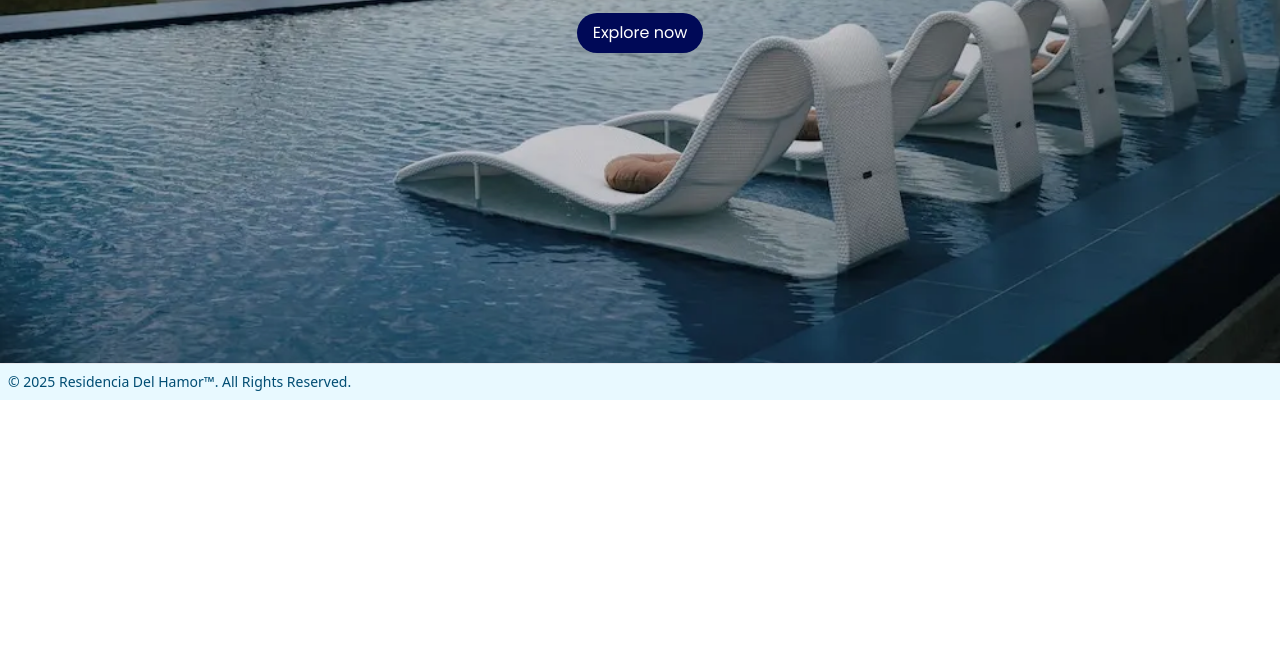
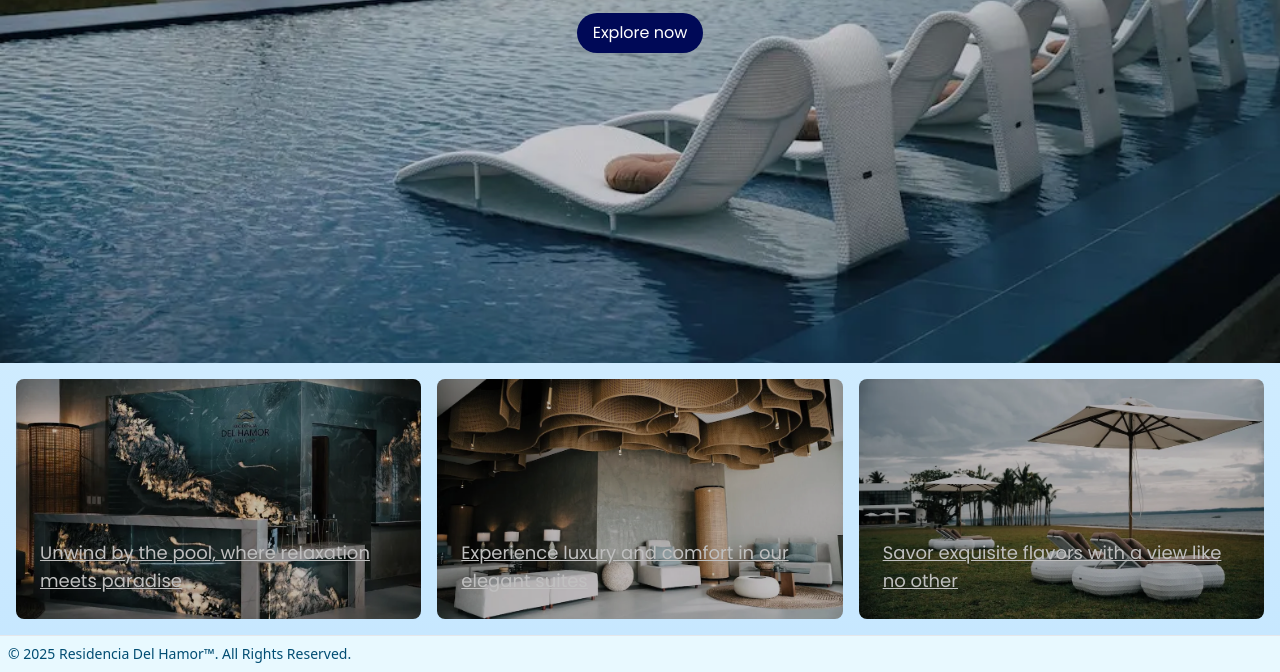
Before and after one commit to faithgutzperl/RecidenciaDelHamor-Webapp, a website: page src/index.html in a window 1280 px wide. Shown: the part 513-1185 px from the top of the page. Before the commit the page ends 913 px from the top, so only its background shows below. Drawn offline with nearby package versions, Linux system fonts and the light colour scheme; a web font is replaced by a local one.

Commit message:
first commit

```diff
--- a/src/index.html
+++ b/src/index.html
@@ -103,6 +103,35 @@
         </div>
     </div>
 
+    <div class="h-auto flex flex-col md:flex-row items-center justify-center gap-4 p-4">
+        <!-- Card 1 -->
+        <figure
+            class="relative w-full md:w-1/3 transition-all duration-300 cursor-pointer filter brightness-75 hover:brightness-100">
+            <img class="rounded-lg w-full h-60 object-cover" src="images/bg13.webp" alt="Poolside Relaxation">
+            <figcaption class="absolute inset-x-0 bottom-4 px-4 text-sm md:text-lg text-white font-['Poppins']">
+                <p class="underline p-2">Unwind by the pool, where relaxation meets paradise</p>
+            </figcaption>
+        </figure>
+
+        <!-- Card 2 -->
+        <figure
+            class="relative w-full md:w-1/3 transition-all duration-300 cursor-pointer filter brightness-75 hover:brightness-100">
+            <img class="rounded-lg w-full h-60 object-cover" src="images/bg16.webp" alt="Luxury Suite">
+            <figcaption class="absolute inset-x-0 bottom-4 px-4 text-sm md:text-lg text-white font-['Poppins']">
+                <p class="underline p-2">Experience luxury and comfort in our elegant suites</p>
+            </figcaption>
+        </figure>
+
+        <!-- Card 3 -->
+        <figure
+            class="relative w-full md:w-1/3 transition-all duration-300 cursor-pointer filter brightness-75 hover:brightness-100">
+            <img class="rounded-lg w-full h-60 object-cover" src="images/b17.webp" alt="Dining with a View">
+            <figcaption class="absolute inset-x-0 bottom-4 px-4 text-sm md:text-lg text-white font-['Poppins']">
+                <p class="underline p-2">Savor exquisite flavors with a view like no other</p>
+            </figcaption>
+        </figure>
+    </div>
+
 
     <footer
         class="bottom-0 left-0 z-20 w-full p-4 bg-[#E8F9FF] border-t border-gray-200 shadow-sm md:flex md:items-center md:justify-between md:p-2 ">
@@ -110,6 +139,7 @@
                 Hamor™</a>. All Rights Reserved.
         </span>
     </footer>
+
 
 
     <script>
```
Also changed, not shown: README.md.
